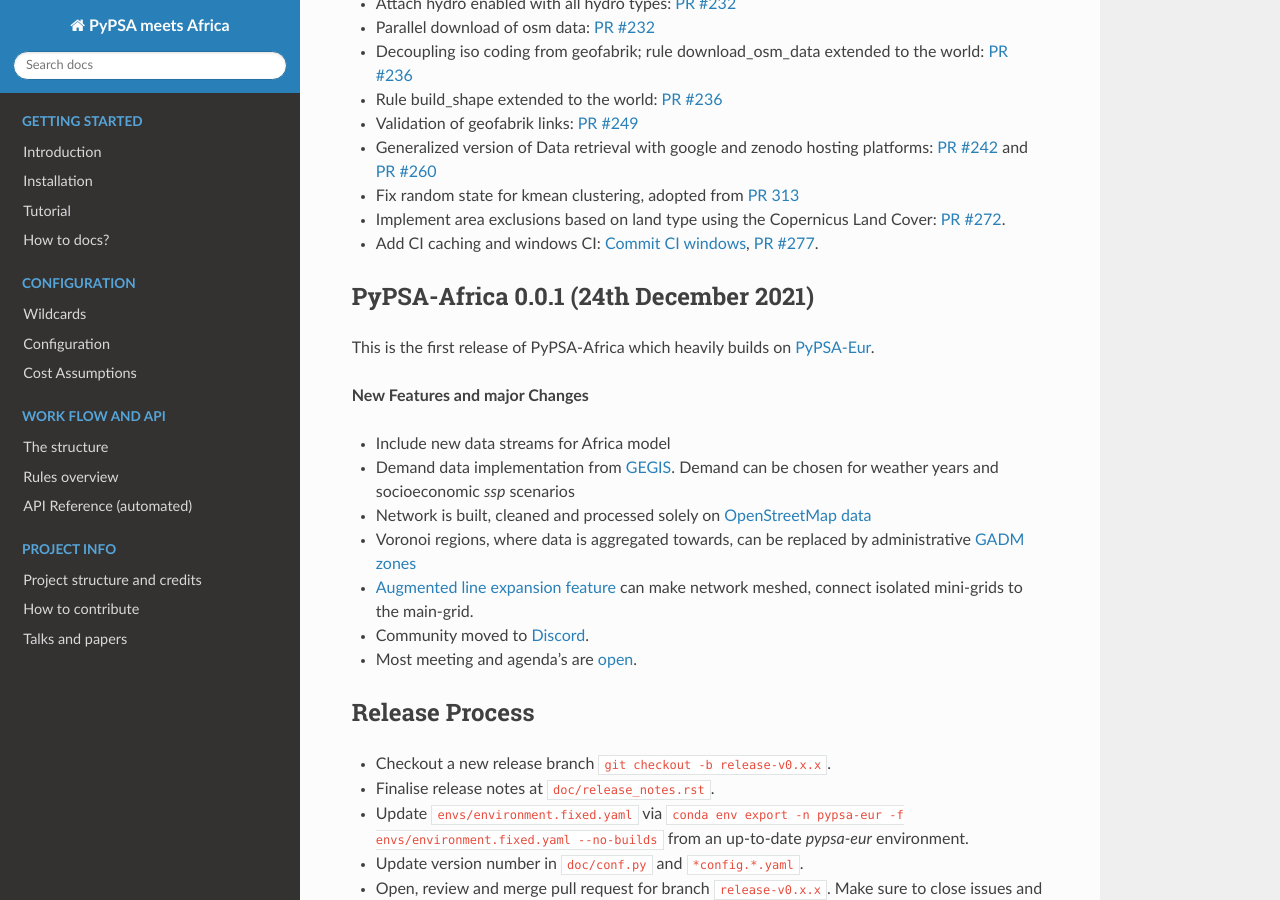
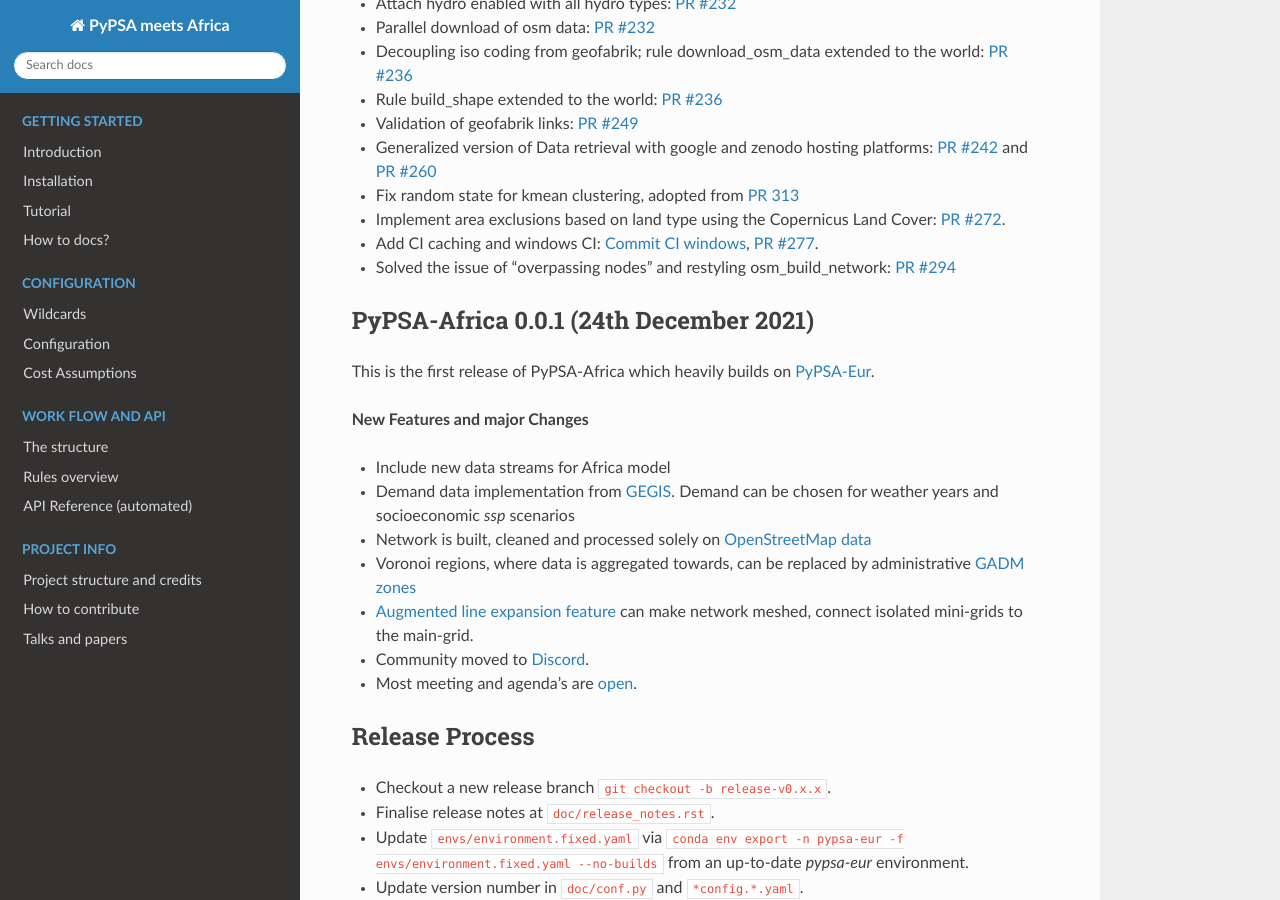
Before and after one commit to pypsa-meets-earth/pypsa-earth, a Sphinx documentation site: the page built from doc/release_notes.rst, in a window 1280 px wide and 900 px high, scrolled down 320 px. Built offline with Sphinx 7.4.7 and the Read the Docs theme 2.0.0, drawn with Linux system fonts in a browser that asks for light colours; pages that are not in the unit, such as notebooks, are missing from menus.

Commit message:
Add and revise release_notes

```diff
--- a/doc/release_notes.rst
+++ b/doc/release_notes.rst
@@ -13,28 +13,29 @@
 
 **New Features and major Changes**
 
-* Plotting and summary features: `PR #211 <https://github.com/PyPSA/pypsa-eur/pull/211>`__ and `PR #214 <https://github.com/PyPSA/pypsa-eur/pull/214>`__
+* Plotting and summary features: `PR #211 <https://github.com/pypsa-meets-africa/pypsa-africa/pull/211>`__ and `PR #214 <https://github.com/pypsa-meets-africa/pypsa-africa/pull/214>`__
 
-* Templates for issue, PR, feature request: `PR #216 <https://github.com/PyPSA/pypsa-eur/pull/216>`__
+* Templates for issue, PR, feature request: `PR #216 <https://github.com/pypsa-meets-africa/pypsa-africa/pull/216>`__
 
-* Attach hydro enabled with all hydro types: `PR #232 <https://github.com/PyPSA/pypsa-eur/pull/232>`__
+* Attach hydro enabled with all hydro types: `PR #232 <https://github.com/pypsa-meets-africa/pypsa-africa/pull/232>`__
 
-* Parallel download of osm data: `PR #232 <https://github.com/PyPSA/pypsa-eur/pull/232>`__
+* Parallel download of osm data: `PR #232 <https://github.com/pypsa-meets-africa/pypsa-africa/pull/232>`__
 
-* Decoupling iso coding from geofabrik; rule download_osm_data extended to the world: `PR #236 <https://github.com/PyPSA/pypsa-eur/pull/236>`__
+* Decoupling iso coding from geofabrik; rule download_osm_data extended to the world: `PR #236 <https://github.com/pypsa-meets-africa/pypsa-africa/pull/236>`__
 
-* Rule build_shape extended to the world: `PR #236 <https://github.com/PyPSA/pypsa-eur/pull/236>`__
+* Rule build_shape extended to the world: `PR #236 <https://github.com/pypsa-meets-africa/pypsa-africa/pull/236>`__
 
-* Validation of geofabrik links: `PR #249 <https://github.com/PyPSA/pypsa-eur/pull/249>`__
+* Validation of geofabrik links: `PR #249 <https://github.com/pypsa-meets-africa/pypsa-africa/pull/249>`__
 
-* Generalized version of Data retrieval with google and zenodo hosting platforms: `PR #242 <https://github.com/PyPSA/pypsa-eur/pull/242>`__ and `PR #260 <https://github.com/PyPSA/pypsa-eur/pull/260>`__
+* Generalized version of Data retrieval with google and zenodo hosting platforms: `PR #242 <https://github.com/pypsa-meets-africa/pypsa-africa/pull/242>`__ and `PR #260 <https://github.com/pypsa-meets-africa/pypsa-africa/pull/260>`__
 
 * Fix random state for kmean clustering, adopted from `PR 313 <https://github.com/PyPSA/pypsa-eur/pull/313>`__
 
-* Implement area exclusions based on land type using the Copernicus Land Cover: `PR #272 <https://github.com/PyPSA/pypsa-eur/pull/272>`__.
+* Implement area exclusions based on land type using the Copernicus Land Cover: `PR #272 <https://github.com/pypsa-meets-africa/pypsa-africa/pull/272>`__.
 
-* Add CI caching and windows CI: `Commit CI windows <https://github.com/pypsa-meets-africa/pypsa-africa/commit/c98cb30e828cfda17692b8f5e1dd8e39d33766ad>`__,  `PR #277 <https://github.com/PyPSA/pypsa-eur/pull/277>`__.
+* Add CI caching and windows CI: `Commit CI windows <https://github.com/pypsa-meets-africa/pypsa-africa/commit/c98cb30e828cfda17692b8f5e1dd8e39d33766ad>`__,  `PR #277 <https://github.com/pypsa-meets-africa/pypsa-africa/pull/277>`__.
 
+* Solved the issue of "overpassing nodes" and restyling osm_build_network: `PR #294 <https://github.com/pypsa-meets-africa/pypsa-africa/pull/294>`__
 
 PyPSA-Africa 0.0.1 (24th December 2021)
 =====================================
```
